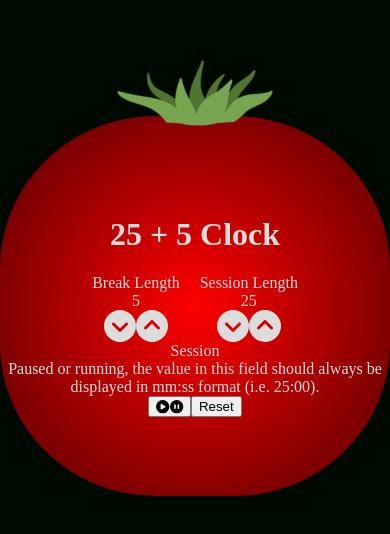
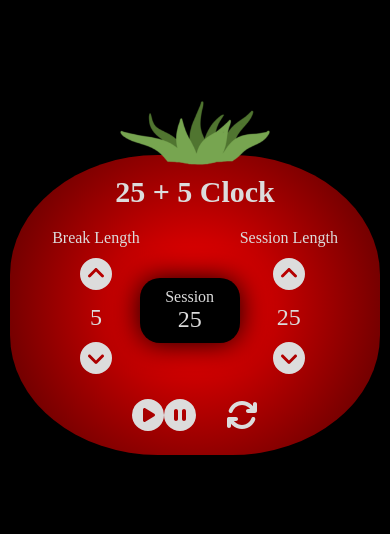
Before and after one commit to mati-fernandez/pomodoro-clock, a React (Vite) app: page / in a window 390 px wide. Shown: the part 102-636 px from the top of the page. Built offline with nearby package versions, Linux system fonts and the light colour scheme.

Commit message:
Adding last styles

```diff
--- a/src/App.css
+++ b/src/App.css
@@ -1,7 +1,7 @@
 body {
   margin: 0;
   height: 100vh;
-  background-color: rgb(0, 9, 0);
+  background-color: black;
 }
 
 #App {
@@ -21,21 +21,63 @@ body {
   z-index: 1;
 }
 
-#container {
+#tomato {
+  width: 550px;
   display: flex;
   justify-content: center;
   flex-direction: column;
   text-align: center;
   border-radius: 40%;
   background-image: radial-gradient(circle, #ff0000, #510000);
-  gap: 20px;
+  gap: 30px;
   height: 70vh;
+}
+
+h1 {
+  margin: 0;
+  font-size: 50px;
+}
+
+p {
+  font-size: x-large;
+  margin: 0;
+  margin-bottom: 20px;
+}
+
+#display > p {
+  margin-bottom: 0px;
 }
 
 #buttons {
   display: flex;
   justify-content: center;
   gap: 20px;
+  font-size: xx-large;
+}
+
+.numbers {
+  font-size: xx-large;
+}
+
+#session-label > .numbers,
+#break-label > .numbers {
+  margin: 10px;
+}
+
+#display {
+  box-shadow: 0px 0px 30px rgb(0, 0, 0);
+  border-radius: 20px;
+  background-color: black;
+  width: 150px;
+  align-self: center;
+  padding: 10px;
+}
+
+#buttons-2 {
+  display: flex;
+  justify-content: center;
+  gap: 60px;
+  font-size: xx-large;
 }
 
 @media (max-width: 500px) {
@@ -47,10 +89,40 @@ body {
     margin-top: 0;
   }
   #leaf {
-    max-width: 40%;
+    width: 150px;
   }
-  #container {
-    height: 50%;
+  #tomato {
+    width: 370px;
+    height: 300px;
+    gap: 20px;
+  }
+
+  h1 {
+    font-size: 30px;
+  }
+
+  p {
+    margin: 0;
+    margin-bottom: 10px;
+    font-size: medium;
+  }
+
+  #buttons {
     gap: 0;
+    font-size: xx-large;
+  }
+
+  .numbers {
+    font-size: x-large;
+  }
+
+  #display {
+    width: 80px;
+    margin-top: 15px;
+  }
+
+  #buttons-2 {
+    gap: 30px;
+    font-size: xx-large;
   }
 }
--- a/src/App.jsx
+++ b/src/App.jsx
@@ -6,87 +6,88 @@ import {
   faCircleChevronUp,
   faCirclePause,
   faCirclePlay,
+  faArrowsRotate,
 } from '@fortawesome/free-solid-svg-icons';
 
 function App() {
   const [breakLength, setBreakLength] = useState(5);
   const [sessionLength, setSessionLength] = useState(25);
+  const [timer, setTimer] = useState(sessionLength);
+  const [isRunning, setIsRunning] = useState(false);
 
   const handleBreakDecrease = () => {
-    if (breakLength > 0) setBreakLength(breakLength - 1);
+    if (breakLength > 0 && !isRunning) setBreakLength(breakLength - 1);
   };
 
   const handleBreakIncrease = () => {
-    if (breakLength < 60) setBreakLength(breakLength + 1);
+    if (breakLength < 60 && !isRunning) setBreakLength(breakLength + 1);
   };
 
   const handleSessionDecrease = () => {
-    if (sessionLength > 0) setSessionLength(sessionLength - 1);
+    if (sessionLength > 0 && !isRunning) setSessionLength(sessionLength - 1);
   };
 
   const handleSessionIncrease = () => {
-    if (sessionLength < 25) setSessionLength(sessionLength + 1);
+    if (sessionLength < 60 && !isRunning) setSessionLength(sessionLength + 1);
   };
 
   return (
     <div id="App">
       <img src="leaf.png" id="leaf"></img>
-      <div id="container">
+      <div id="tomato">
         <h1>25 + 5 Clock</h1>
         <div id="buttons">
           <div id="break-label">
-            <div>Break Length</div>
-            <div id="break-length">{breakLength}</div>
+            <p>Break Length</p>
+            <FontAwesomeIcon
+              id="break-increment"
+              icon={faCircleChevronUp}
+              cursor="pointer"
+              onClick={handleBreakIncrease}
+            />
+            <div id="break-length" className="numbers">
+              {breakLength}
+            </div>
             <FontAwesomeIcon
               id="break-decrement"
               icon={faCircleChevronDown}
-              size="2x"
               cursor="pointer"
               onClick={handleBreakDecrease}
             />
-            {/* <button id="break-decrement">BD</button> */}
-            <FontAwesomeIcon
-              id="break-increment"
-              icon={faCircleChevronUp}
-              size="2x"
-              cursor="pointer"
-              onClick={handleBreakIncrease}
-            />
-            {/* <button id="break-increment">BI</button> */}
+          </div>
+          <div id="display">
+            <p id="timer-label">Session</p>
+            <div id="time-left" className="numbers">
+              {timer}
+            </div>
           </div>
           <div id="session-label">
-            <div>Session Length</div>
-            <div id="session-length">{sessionLength}</div>
+            <p>Session Length</p>
             <FontAwesomeIcon
-              id="break-decrement"
+              id="session-increment"
+              icon={faCircleChevronUp}
+              cursor="pointer"
+              onClick={handleSessionIncrease}
+            />
+            <div id="session-length" className="numbers">
+              {sessionLength}
+            </div>
+            <FontAwesomeIcon
+              id="session-decrement"
               icon={faCircleChevronDown}
-              size="2x"
               cursor="pointer"
               onClick={handleSessionDecrease}
             />
-            {/* <button id="session-decrement">SD</button> */}
-            <FontAwesomeIcon
-              id="session-increment"
-              icon={faCircleChevronUp}
-              size="2x"
-              cursor="pointer"
-              onClick={handleSessionIncrease}
-            />
-            {/* <button id="session-increment">SI</button> */}
           </div>
         </div>
-        <div id="timer-label">Session</div>
-        <div id="time-left">
-          Paused or running, the value in this field should always be displayed
-          in mm:ss format (i.e. 25:00).
-        </div>
         <div id="buttons-2">
-          <button id="start_stop">
+          <div id="start_stop">
             <FontAwesomeIcon icon={faCirclePlay} />
             <FontAwesomeIcon icon={faCirclePause} />
-          </button>
-
-          <button id="reset">Reset</button>
+          </div>
+          <div id="reset">
+            <FontAwesomeIcon icon={faArrowsRotate} />
+          </div>
         </div>
       </div>
       <audio src="beep.mp3" preload="auto" id="beep"></audio>
```
